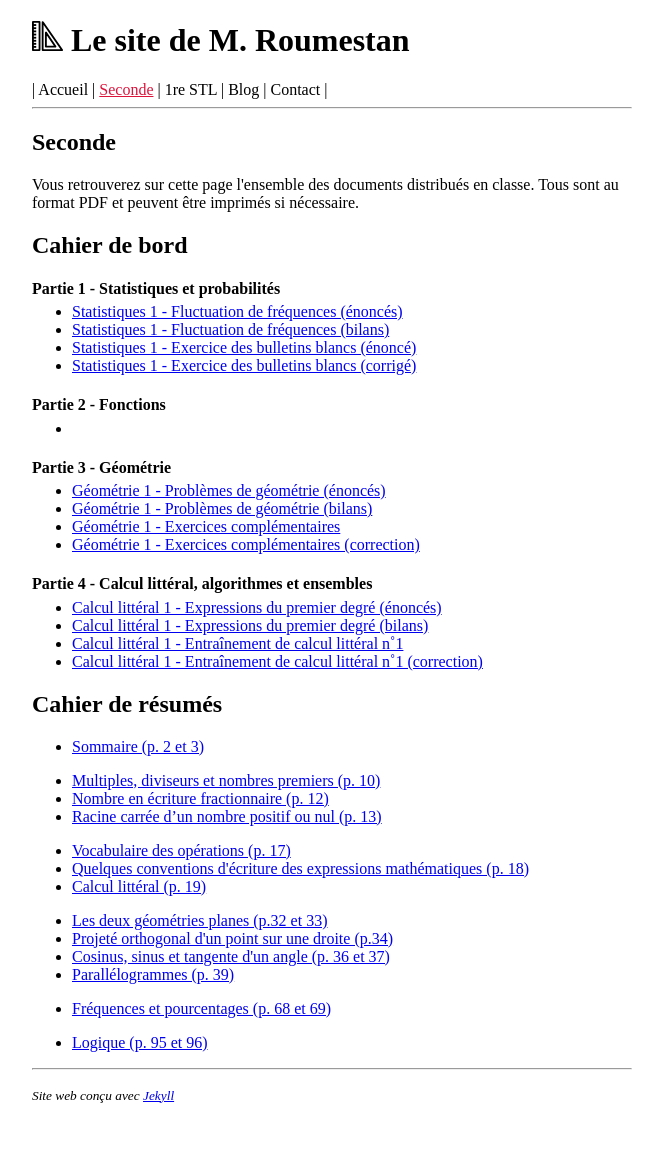
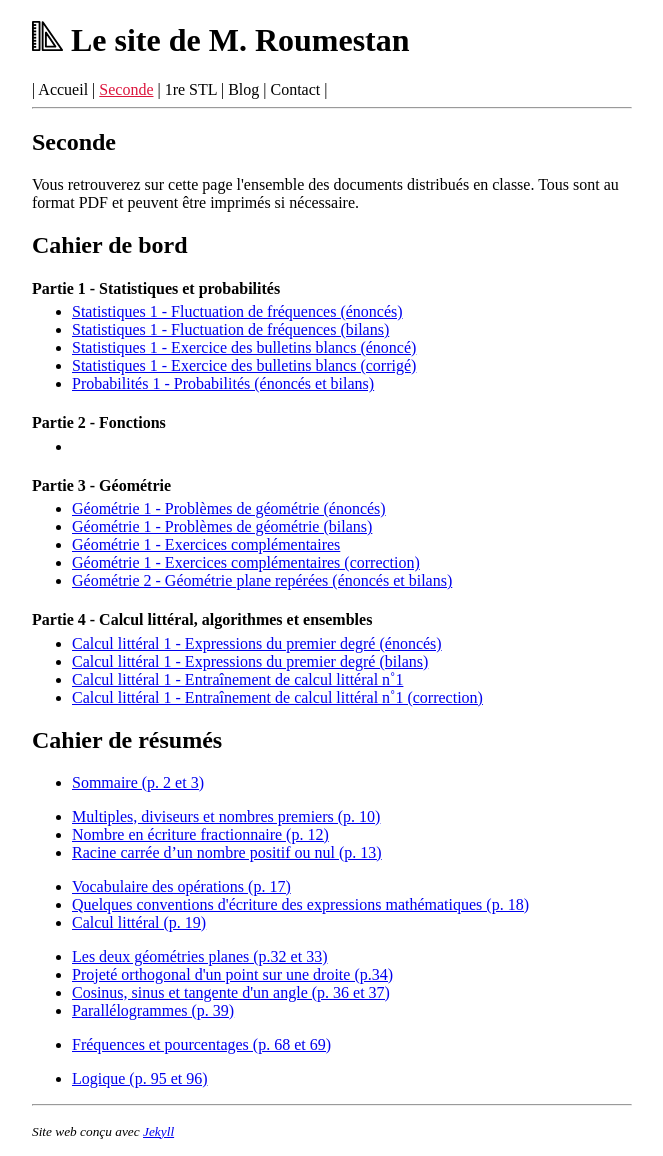
Before and after one commit to roumesta/roumestan.github.io, a Jekyll site: the page built from seconde.html, in a window 1280 px wide. Shown: the whole page, without its empty margins (308-971 px from the left). Built offline with Jekyll 4.4.1, drawn with Linux system fonts in a browser that asks for light colours; before the commit the page ends 1120 px from its top, so only the background shows below that.

Commit message:
Ajout P1 et G2

```diff
--- a/_data/documents_seconde.yml
+++ b/_data/documents_seconde.yml
@@ -9,6 +9,8 @@
   link: S1_bulletins_blancs_enonce.pdf
 - name: Statistiques 1 - Exercice des bulletins blancs (corrigé)
   link: S1_bulletins_blancs_corrige.pdf
+- name: Probabilités 1 - Probabilités (énoncés et bilans)
+  link: P1_enonces_bilans.pdf
 
 # PARTIE 2
 - name: PART
@@ -26,6 +28,8 @@
   link: G1_exercices_complementaires.pdf
 - name: Géométrie 1 - Exercices complémentaires (correction)
   link: G1_correction_exercices_complementaires.pdf
+- name: Géométrie 2 - Géométrie plane repérées (énoncés et bilans)
+  link: G2_enonces_bilans.pdf
 
 # PARTIE 4
 - name: PART
```
Also changed, not shown: 2 other files.
